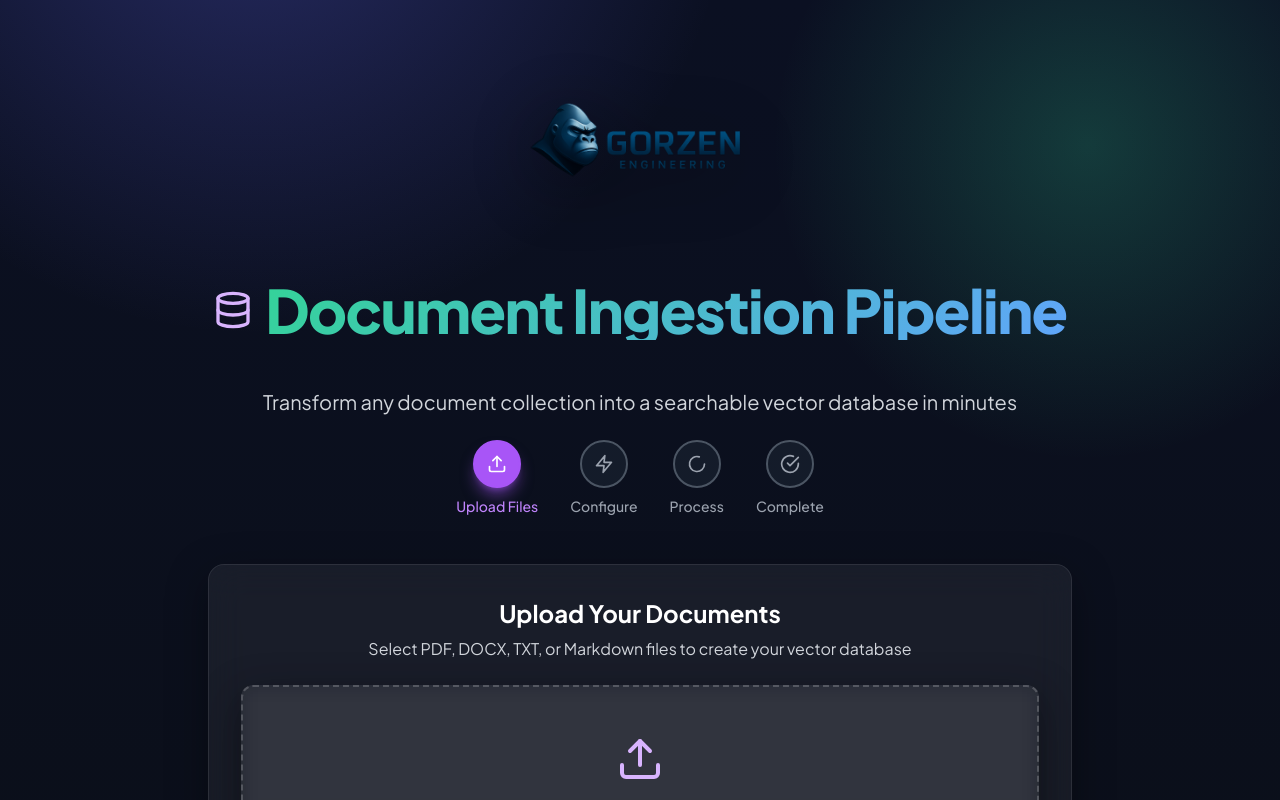
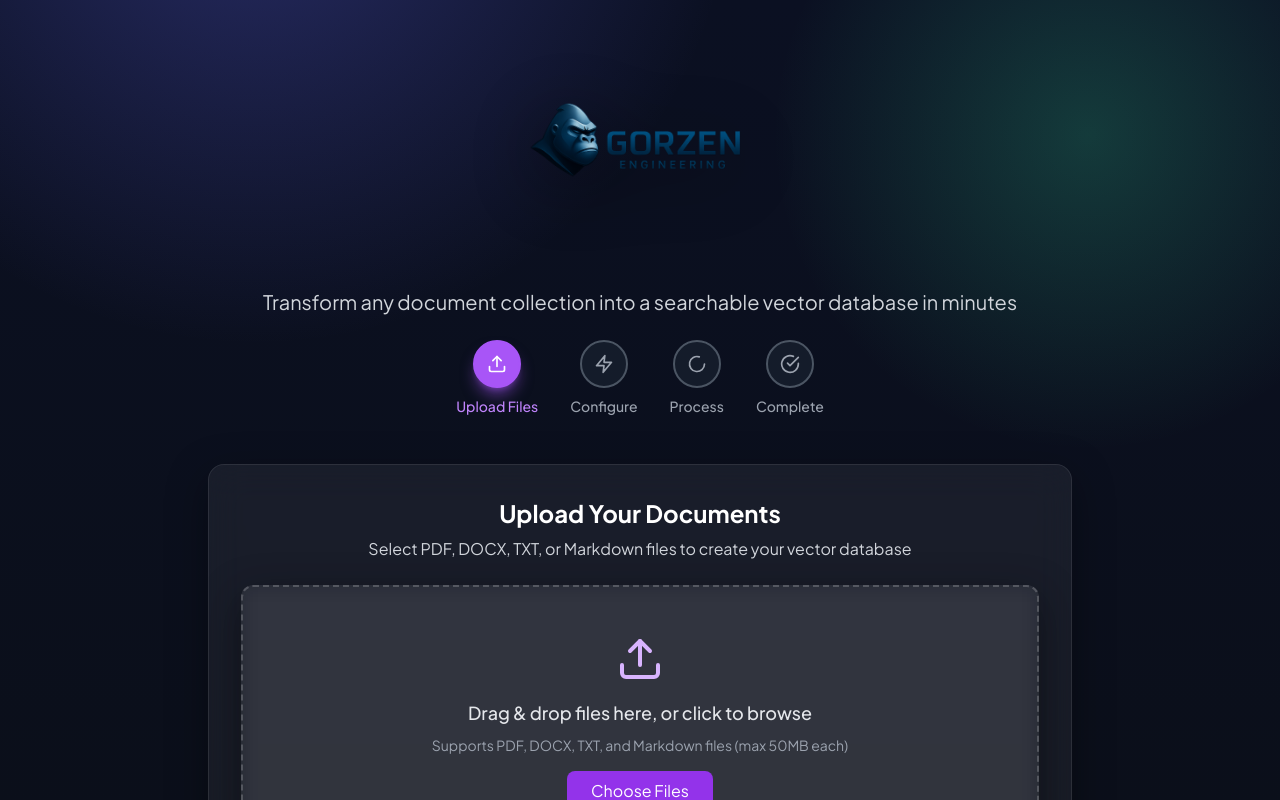
Before and after one commit to IgesAI/GorzenIngestion, a Next.js app: page / in a window 1280 px wide. Shown: the top 800 px of the page. Built offline with nearby package versions, Linux system fonts and the light colour scheme.

Commit message:
Remove hero heading; keep only logo as header per request

```diff
--- a/app/page.tsx
+++ b/app/page.tsx
@@ -84,16 +84,12 @@ export default function Home() {
     <main className="container mx-auto px-4 py-8 max-w-4xl">
       {/* Header */}
       <div className="text-center mb-12">
-        <div className="flex flex-col items-center mb-10">
+        <div className="flex flex-col items-center mb-8">
           <img
             src="/assets/header.png"
             alt="Gorzen Engineering"
-            className="h-40 md:h-48 lg:h-56 w-auto mb-6 opacity-95 drop-shadow-[0_12px_36px_rgba(0,0,0,0.55)]"
+            className="h-40 md:h-48 lg:h-56 w-auto opacity-95 drop-shadow-[0_12px_36px_rgba(0,0,0,0.55)]"
           />
-          <div className="flex items-center justify-center mb-2">
-            <Database className="h-10 w-10 text-purple-300 mr-3" />
-            <h1 className="text-4xl md:text-5xl lg:text-6xl font-extrabold text-white gradient-text-brand tracking-tight">Document Ingestion Pipeline</h1>
-          </div>
         </div>
         <p className="text-xl text-gray-300 mb-6">
           Transform any document collection into a searchable vector database in minutes
```
